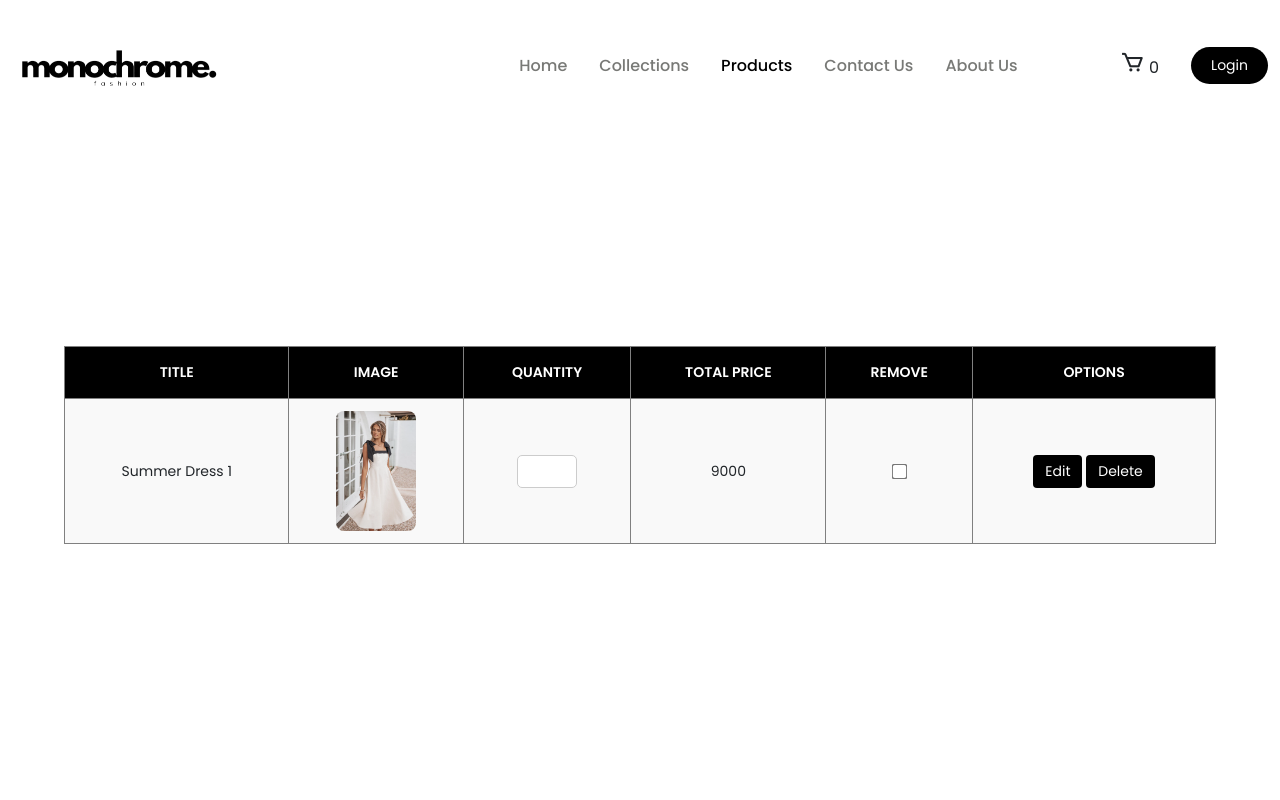
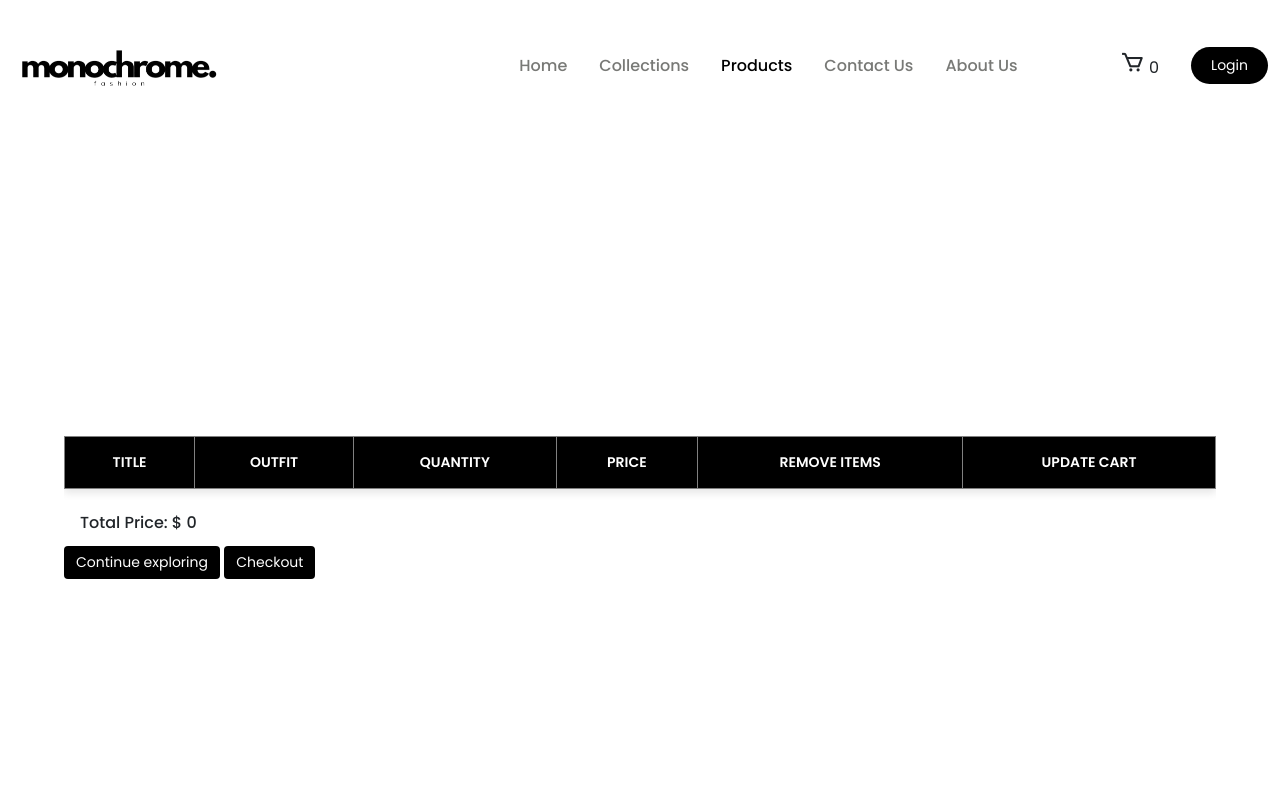
Before and after one commit to mknskies11/197_SWWT_PROJECT, a PHP site: page /cart.php in a window 1280 px wide. Run offline with PHP 8.4, Linux system fonts and the light colour scheme; tables that the repository leaves empty or names only in its code hold one stand-in row (values such as "Sample post"); lists and menus that the app fills with data are empty.

Commit message:
Adding and Updating cart DONE

```diff
--- a/cart.css
+++ b/cart.css
@@ -14,7 +14,7 @@ body {
     align-items: center;
     height: 100vh;
     margin: 0;
-    padding-top: 70px; /* Adjust this value to offset the navbar height */
+    padding-top: 200px; /* Adjust this value to offset the navbar height */
 }
 
 /* Navbar Styling */
--- a/cart.php
+++ b/cart.php
@@ -74,34 +74,84 @@ include 'functions/common_function.php';
   <!--CART TABLE-->
   <div class="cart-container">
     <div class="cart-row">
+        <form action="" method = "post">
         <table class="table-bordered text-center">
             <thead>
                 <tr>
                     <th>Title</th>
-                    <th>Image</th>
+                    <th>Outfit</th>
                     <th>Quantity</th>
-                    <th>Total Price</th>
-                    <th>Remove</th>
-                    <th>Options</th>
+                    <th>Price</th>
+                    <th>Remove Items</th>
+                    <th>Update Cart</th>
                 </tr>
             </thead>
             <tbody>
+
+            <!--PHP Code for dynamic data-->
+            <?php
+              $get_ip_add = getIPAddress();
+              $total_price = 0;
+              $cart_query = "SELECT * FROM `cart_details` WHERE ip_address='$get_ip_add'";
+              $result = mysqli_query($conn, $cart_query);
+
+              while($row = mysqli_fetch_array($result)){
+                $productID = $row['product_id'];
+                $select_products = "SELECT * FROM `products` WHERE product_id='$productID'";
+                $result_products = mysqli_query($conn, $select_products);
+
+                while($row_product_price = mysqli_fetch_array($result_products)){
+            $productPrice = array($row_product_price['product_price']);
+            $price_table = $row_product_price['product_price'];
+            $productTitle = $row_product_price['product_title'];
+            $productImage = $row_product_price['product_image'];
+            $product_values = array_sum($productPrice);
+            $total_price += $product_values;
+
+            ?>
+
                 <tr>
-                    <td>Summer Dress 1</td>
-                    <td><img src="Images/summerdress1.png" alt=""></td>
-                    <td><input type="text" name="" id=""></td>
-                    <td>9000</td>
-                    <td><input type="checkbox"></td>
+                    <td><?php echo $productTitle?></td>
+                    <td><img src="Images/<?php echo $productImage ?>"></td>
+                    <td><input type="text" name="quantity"></td>
+                    <?php
+                    $get_ip_add = getIPAddress();
+                    if(isset($_POST['update_cart'])){
+                        $quantities = $_POST['quantity'];
+                        $update_cart = "UPDATE `cart_details` SET quantity = $quantities WHERE ip_address='$get_ip_add'";
+                        $result_products_quantity = mysqli_query($conn, $update_cart);
+                        $total_price = $total_price*$quantities;
+                    }
+
+                    ?>
+
+
+
+                    <td>$<?php echo $price_table?></td>
                     <td>
-                        <button class="button-action">Edit</button>
-                        <button class="button-action">Delete</button>
+                    <input type="submit" value="Remove" class="button-action" name="remove_cart">
+                    </td>
+                    <td>
+                        <input type="submit" value="Update" class="button-action" name="update_cart">
                     </td>
                 </tr>
+
+                <?php
+                                }
+                            }
+
+                ?>
             </tbody>
+        </table>
 
-        </table>
+        <!--Subtotal-->
+    <div>
+        <br><h6 class="px-3">Total Price: $ <?php echo $total_price?></h6>
+        <a href="products.php"><button class="button-action" href="products.php">Continue exploring</button></a>
+        <button class="button-action">Checkout</button>
     </div>
   </div>
+  </form>
 
 
 
--- a/functions/common_function.php
+++ b/functions/common_function.php
@@ -116,4 +116,8 @@ $total_price += $product_values;
   }
   echo $total_price;
 }
+
+
+
+
 ?>
```
